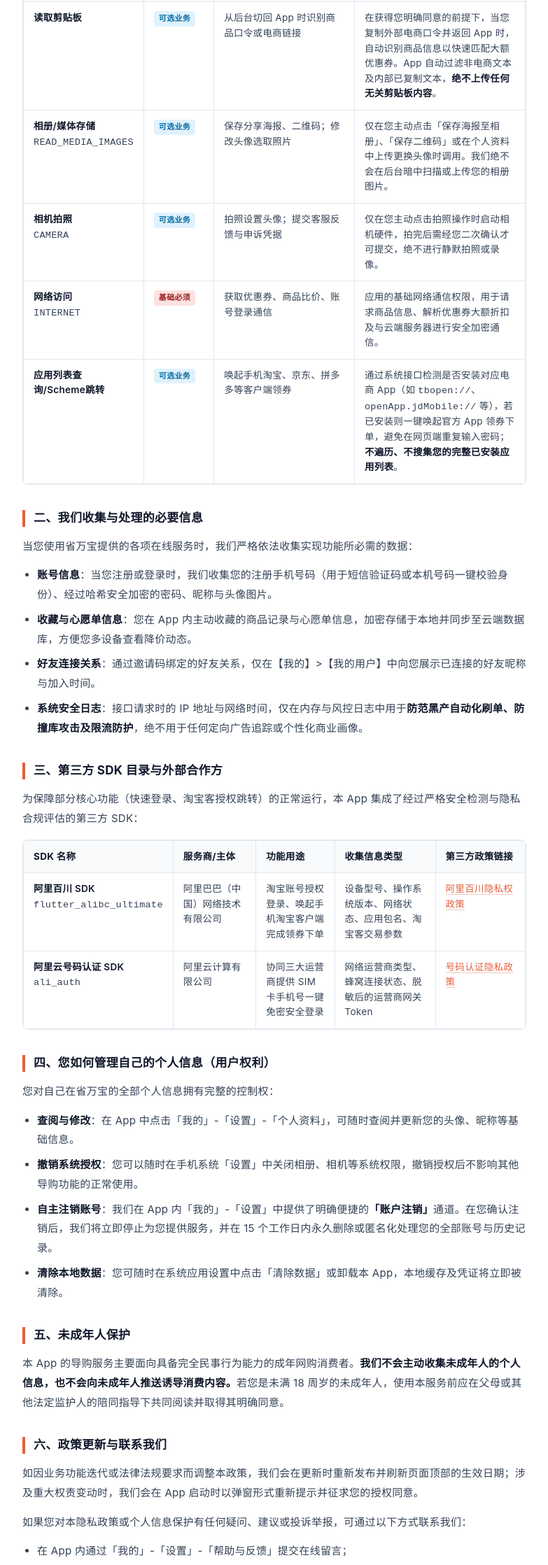
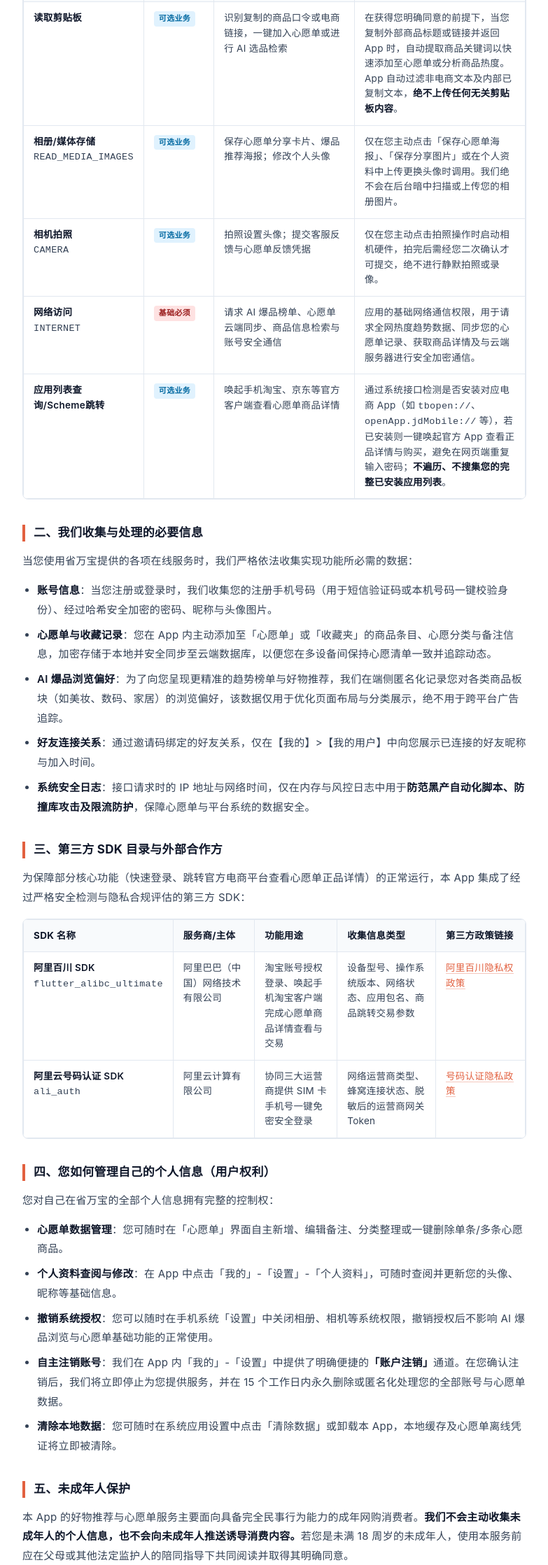
Before and after one commit to yyds-html/flutter_sqxq, a plain HTML site: page privacy.html in a window 1280 px wide. Shown: the part 563-2800 px from the top of the page at 70% size, without its empty margins (248-1031 px from the left). Drawn offline with Linux system fonts and the light colour scheme.

Commit message:
docs(legal): 依据AI爆品与心愿单重构协议定位，弱化省钱领券表述

```diff
--- a/privacy.html
+++ b/privacy.html
@@ -5,7 +5,7 @@
   <meta name="viewport" content="width=device-width, initial-scale=1.0, viewport-fit=cover">
   <meta name="theme-color" content="#ffffff" media="(prefers-color-scheme: light)">
   <meta name="theme-color" content="#121212" media="(prefers-color-scheme: dark)">
-  <meta name="description" content="省万宝 App 隐私政策：详细说明我们申请的系统权限、收集的必要信息、集成的第三方 SDK 及您如何管理与注销个人数据。">
+  <meta name="description" content="省万宝 App 隐私政策：详细说明我们基于 AI 爆品发现、个人心愿单管理及好物推荐所申请的系统权限、收集的必要信息、集成的第三方 SDK 及您如何管理与注销个人数据。">
   <title>隐私政策 · 省万宝</title>
   <style>
     :root {
@@ -196,14 +196,14 @@
   <h1>隐私政策</h1>
   <p class="updated">版本生效与更新日期：2026 年 10 月 29 日</p>
 
-  <p><strong>「省万宝」</strong>（以下简称“本 App”或“我们”）是一款专为用户寻找全网电商优质商品大额优惠券、折扣比价与生活省钱福利的移动工具助手。我们深知个人隐私与数据安全对您的重要性，严格遵循<strong>「权责一致、目的明确、选择同意、最少必要、公开透明」</strong>的法定原则保护您的个人信息。</p>
+  <p><strong>「省万宝」</strong>（以下简称“本 App”或“我们”）是一款专注于 <strong>AI 智能爆品发现、消费趋势分析、个人心愿单管理与精选好物决策</strong> 的移动消费辅助工具。我们深知个人隐私与数据安全对您的重要性，严格遵循<strong>「权责一致、目的明确、选择同意、最少必要、公开透明」</strong>的法定原则保护您的个人信息。</p>
 
   <div class="callout">
     <p style="margin:0;"><strong>【特别提示】</strong>本政策向您详细说明本 App <strong>读取了哪些手机内容、申请系统权限的触发时机、集成了哪些第三方 SDK</strong>，以及您如何自主管理授权或随时注销账户。在使用本产品前，请您务必审慎阅读并充分理解本政策。</p>
   </div>
 
   <h2>一、系统权限申请与实际使用场景</h2>
-  <p>我们仅在您触发特定业务功能时，以系统弹窗形式明确申请必要权限。<strong>拒绝授予非必要权限不影响您使用基础的商品浏览、搜索与比价功能</strong>。您可以随时在操作系统的「设置 - 权限管理」中自主开启或关闭任一权限：</p>
+  <p>我们仅在您触发特定业务功能时，以系统弹窗形式明确申请必要权限。<strong>拒绝授予非必要权限不影响您使用基础的 AI 爆品浏览、趋势探索与心愿单管理功能</strong>。您可以随时在操作系统的「设置 - 权限管理」中自主开启或关闭任一权限：</p>
 
   <div class="table-container">
     <table>
@@ -219,32 +219,32 @@
         <tr>
           <td><strong>读取剪贴板</strong></td>
           <td><span class="badge badge-opt">可选业务</span></td>
-          <td>从后台切回 App 时识别商品口令或电商链接</td>
-          <td>在获得您明确同意的前提下，当您复制外部电商口令并返回 App 时，自动识别商品信息以快速匹配大额优惠券。App 自动过滤非电商文本及内部已复制文本，<strong>绝不上传任何无关剪贴板内容</strong>。</td>
+          <td>识别复制的商品口令或电商链接，一键加入心愿单或进行 AI 选品检索</td>
+          <td>在获得您明确同意的前提下，当您复制外部商品标题或链接并返回 App 时，自动提取商品关键词以快速添加至心愿单或分析商品热度。App 自动过滤非电商文本及内部已复制文本，<strong>绝不上传任何无关剪贴板内容</strong>。</td>
         </tr>
         <tr>
           <td><strong>相册/媒体存储</strong><br><code>READ_MEDIA_IMAGES</code></td>
           <td><span class="badge badge-opt">可选业务</span></td>
-          <td>保存分享海报、二维码；修改头像选取照片</td>
-          <td>仅在您主动点击「保存海报至相册」、「保存二维码」或在个人资料中上传更换头像时调用。我们绝不会在后台暗中扫描或上传您的相册图片。</td>
+          <td>保存心愿单分享卡片、爆品推荐海报；修改个人头像</td>
+          <td>仅在您主动点击「保存心愿单海报」、「保存分享图片」或在个人资料中上传更换头像时调用。我们绝不会在后台暗中扫描或上传您的相册图片。</td>
         </tr>
         <tr>
           <td><strong>相机拍照</strong><br><code>CAMERA</code></td>
           <td><span class="badge badge-opt">可选业务</span></td>
-          <td>拍照设置头像；提交客服反馈与申诉凭据</td>
+          <td>拍照设置头像；提交客服反馈与心愿单反馈凭据</td>
           <td>仅在您主动点击拍照操作时启动相机硬件，拍完后需经您二次确认才可提交，绝不进行静默拍照或录像。</td>
         </tr>
         <tr>
           <td><strong>网络访问</strong><br><code>INTERNET</code></td>
           <td><span class="badge badge-req">基础必须</span></td>
-          <td>获取优惠券、商品比价、账号登录通信</td>
-          <td>应用的基础网络通信权限，用于请求商品信息、解析优惠券大额折扣及与云端服务器进行安全加密通信。</td>
+          <td>请求 AI 爆品榜单、心愿单云端同步、商品信息检索与账号安全通信</td>
+          <td>应用的基础网络通信权限，用于请求全网热度趋势数据、同步您的心愿单记录、获取商品详情及与云端服务器进行安全加密通信。</td>
         </tr>
         <tr>
           <td><strong>应用列表查询/Scheme跳转</strong></td>
           <td><span class="badge badge-opt">可选业务</span></td>
-          <td>唤起手机淘宝、京东、拼多多等客户端领券</td>
-          <td>通过系统接口检测是否安装对应电商 App（如 <code>tbopen://</code>、<code>openApp.jdMobile://</code> 等），若已安装则一键唤起官方 App 领券下单，避免在网页端重复输入密码；<strong>不遍历、不搜集您的完整已安装应用列表</strong>。</td>
+          <td>唤起手机淘宝、京东等官方客户端查看心愿单商品详情</td>
+          <td>通过系统接口检测是否安装对应电商 App（如 <code>tbopen://</code>、<code>openApp.jdMobile://</code> 等），若已安装则一键唤起官方 App 查看正品详情与购买，避免在网页端重复输入密码；<strong>不遍历、不搜集您的完整已安装应用列表</strong>。</td>
         </tr>
       </tbody>
     </table>
@@ -254,13 +254,14 @@
   <p>当您使用省万宝提供的各项在线服务时，我们严格依法收集实现功能所必需的数据：</p>
   <ul>
     <li><strong>账号信息</strong>：当您注册或登录时，我们收集您的注册手机号码（用于短信验证码或本机号码一键校验身份）、经过哈希安全加密的密码、昵称与头像图片。</li>
-    <li><strong>收藏与心愿单信息</strong>：您在 App 内主动收藏的商品记录与心愿单信息，加密存储于本地并同步至云端数据库，方便您多设备查看降价动态。</li>
+    <li><strong>心愿单与收藏记录</strong>：您在 App 内主动添加至「心愿单」或「收藏夹」的商品条目、心愿分类与备注信息，加密存储于本地并安全同步至云端数据库，以便您在多设备间保持心愿清单一致并追踪动态。</li>
+    <li><strong>AI 爆品浏览偏好</strong>：为了向您呈现更精准的趋势榜单与好物推荐，我们在端侧匿名化记录您对各类商品板块（如美妆、数码、家居）的浏览偏好，该数据仅用于优化页面布局与分类展示，绝不用于跨平台广告追踪。</li>
     <li><strong>好友连接关系</strong>：通过邀请码绑定的好友关系，仅在【我的】>【我的用户】中向您展示已连接的好友昵称与加入时间。</li>
-    <li><strong>系统安全日志</strong>：接口请求时的 IP 地址与网络时间，仅在内存与风控日志中用于<strong>防范黑产自动化刷单、防撞库攻击及限流防护</strong>，绝不用于任何定向广告追踪或个性化商业画像。</li>
+    <li><strong>系统安全日志</strong>：接口请求时的 IP 地址与网络时间，仅在内存与风控日志中用于<strong>防范黑产自动化脚本、防撞库攻击及限流防护</strong>，保障心愿单与平台系统的数据安全。</li>
   </ul>
 
   <h2>三、第三方 SDK 目录与外部合作方</h2>
-  <p>为保障部分核心功能（快速登录、淘宝客授权跳转）的正常运行，本 App 集成了经过严格安全检测与隐私合规评估的第三方 SDK：</p>
+  <p>为保障部分核心功能（快速登录、跳转官方电商平台查看心愿单正品详情）的正常运行，本 App 集成了经过严格安全检测与隐私合规评估的第三方 SDK：</p>
 
   <div class="table-container">
     <table>
@@ -277,8 +278,8 @@
         <tr>
           <td><strong>阿里百川 SDK</strong><br><code>flutter_alibc_ultimate</code></td>
           <td>阿里巴巴（中国）网络技术有限公司</td>
-          <td>淘宝账号授权登录、唤起手机淘宝客户端完成领券下单</td>
-          <td>设备型号、操作系统版本、网络状态、应用包名、淘宝客交易参数</td>
+          <td>淘宝账号授权登录、唤起手机淘宝客户端完成心愿单商品详情查看与交易</td>
+          <td>设备型号、操作系统版本、网络状态、应用包名、商品跳转交易参数</td>
           <td><a href="https://terms.alicdn.com/legal-agreement/terms/suit_bu1_taobao/suit_bu1_taobao201703241622_61002.html" target="_blank" rel="noopener">阿里百川隐私权政策</a></td>
         </tr>
         <tr>
@@ -295,14 +296,15 @@
   <h2>四、您如何管理自己的个人信息（用户权利）</h2>
   <p>您对自己在省万宝的全部个人信息拥有完整的控制权：</p>
   <ul>
-    <li><strong>查阅与修改</strong>：在 App 中点击「我的」-「设置」-「个人资料」，可随时查阅并更新您的头像、昵称等基础信息。</li>
-    <li><strong>撤销系统授权</strong>：您可以随时在手机系统「设置」中关闭相册、相机等系统权限，撤销授权后不影响其他导购功能的正常使用。</li>
-    <li><strong>自主注销账号</strong>：我们在 App 内「我的」-「设置」中提供了明确便捷的<strong>「账户注销」</strong>通道。在您确认注销后，我们将立即停止为您提供服务，并在 15 个工作日内永久删除或匿名化处理您的全部账号与历史记录。</li>
-    <li><strong>清除本地数据</strong>：您可随时在系统应用设置中点击「清除数据」或卸载本 App，本地缓存及凭证将立即被清除。</li>
+    <li><strong>心愿单数据管理</strong>：您可随时在「心愿单」界面自主新增、编辑备注、分类整理或一键删除单条/多条心愿商品。</li>
+    <li><strong>个人资料查阅与修改</strong>：在 App 中点击「我的」-「设置」-「个人资料」，可随时查阅并更新您的头像、昵称等基础信息。</li>
+    <li><strong>撤销系统授权</strong>：您可以随时在手机系统「设置」中关闭相册、相机等系统权限，撤销授权后不影响 AI 爆品浏览与心愿单基础功能的正常使用。</li>
+    <li><strong>自主注销账号</strong>：我们在 App 内「我的」-「设置」中提供了明确便捷的<strong>「账户注销」</strong>通道。在您确认注销后，我们将立即停止为您提供服务，并在 15 个工作日内永久删除或匿名化处理您的全部账号与心愿单数据。</li>
+    <li><strong>清除本地数据</strong>：您可随时在系统应用设置中点击「清除数据」或卸载本 App，本地缓存及心愿单离线凭证将立即被清除。</li>
   </ul>
 
   <h2>五、未成年人保护</h2>
-  <p>本 App 的导购服务主要面向具备完全民事行为能力的成年网购消费者。<strong>我们不会主动收集未成年人的个人信息，也不会向未成年人推送诱导消费内容。</strong>若您是未满 18 周岁的未成年人，使用本服务前应在父母或其他法定监护人的陪同指导下共同阅读并取得其明确同意。</p>
+  <p>本 App 的好物推荐与心愿单服务主要面向具备完全民事行为能力的成年网购消费者。<strong>我们不会主动收集未成年人的个人信息，也不会向未成年人推送诱导消费内容。</strong>若您是未满 18 周岁的未成年人，使用本服务前应在父母或其他法定监护人的陪同指导下共同阅读并取得其明确同意。</p>
 
   <h2>六、政策更新与联系我们</h2>
   <p>如因业务功能迭代或法律法规要求而调整本政策，我们会在更新时重新发布并刷新页面顶部的生效日期；涉及重大权责变动时，我们会在 App 启动时以弹窗形式重新提示并征求您的授权同意。</p>
```
Also changed, not shown: terms.html (+25 -13 lines).
